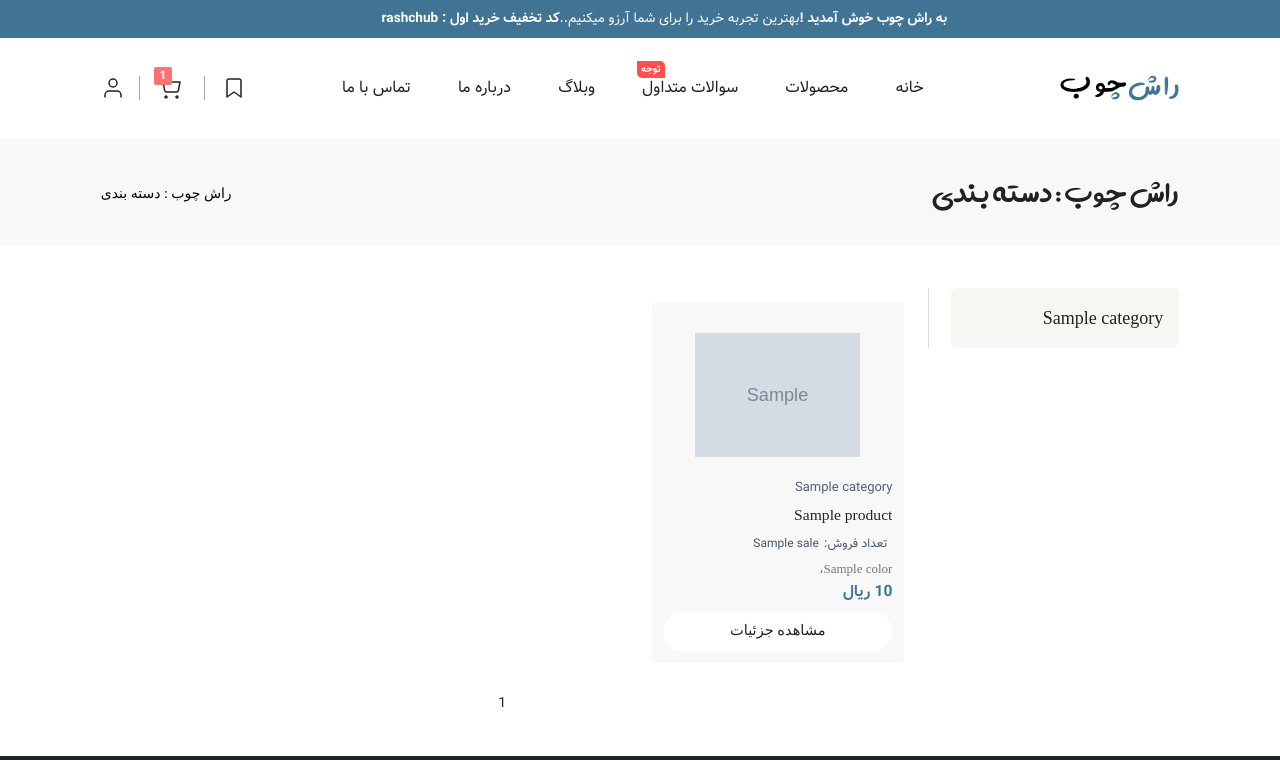
After one commit to hamounb/rashchub, a Django app: template store/templates/store/all-products.html in a window 1280 px wide. The commit adds this page. Shown: the top 760 px of the page. Run offline with Django 3.2, Linux system fonts and the light colour scheme; the template is opened without the code that fills it: most values are stand-ins (such as "Sample title", 1, 10 or a date in 2020); grey boxes marked "Sample" are stand-in pictures; some libraries are stand-ins or nearby versions; some web fonts are replaced; grey boxes are pictures that could not be loaded.

Commit message:
Version 1.0.6

```diff
--- /dev/null
+++ b/store/templates/store/all-products.html
@@ -0,0 +1,124 @@
+{% extends "base.html" %}
+{% load static %}
+
+{% block title %}
+{{ category.title }} - قیمت و خرید انواع {{ category.title }}
+{% endblock title %}
+
+{% block content %}
+<!-- Breadcrumb Section Start -->
+<section class="breadcrumb-section pt-0">
+    <div class="container-fluid-lg">
+        <div class="row">
+            <div class="col-12">
+                <div class="breadcrumb-contain">
+                    <h2>راش چوب : دسته بندی</h2>
+                    <nav>
+                        <ol class="breadcrumb mb-0">
+                            <li class="breadcrumb-item">
+                                <a href="index.html">
+                                    <i class="fa-solid fa-house"></i>
+                                </a>
+                            </li>
+                            <li class="breadcrumb-item active">راش چوب : دسته بندی</li>
+                        </ol>
+                    </nav>
+                </div>
+            </div>
+        </div>
+    </div>
+</section>
+<!-- Breadcrumb Section End -->
+
+<!-- Shop Section Start -->
+<section class="section-b-space shop-section">
+    <div class="container-fluid-lg">
+        <div class="row">
+            <div class="col-custom-3">
+                <div class="left-box wow fadeInUp">
+                    <div class="shop-left-sidebar">
+                        <ul class="nav nav-pills mb-3 custom-nav-tab" id="pills-tab" role="tablist">
+                            {% for category in categories %}
+                            <li class="nav-item" role="presentation">
+                                <input type="button" onclick="location.href='{% url 'store:category' slug=category.slug %}';" class="nav-link {% if category.slug == slug %}active{% endif %}"
+                                    aria-selected="true" value="{{ category.title }}">
+                            </li>
+                            {% endfor %}
+                        </ul>
+                    </div>
+                </div>
+            </div>
+
+            <div class="col-custom-">
+                <div class="show-button">
+                    <div class="filter-button d-inline-block d-lg-none">
+                        <a><i class="fa-solid fa-filter"></i> فیلتر</a>
+                    </div>
+                </div>
+
+                <div class="row g-sm-4 g-3 row-cols-xxl-3 row-cols-xl-3 row-cols-lg-2 row-cols-md-3 row-cols-2 product-list-section">
+                    {% for product in products %}
+                    <div>
+                        <div class="product-box-3 h-100 wow fadeInUp">
+                            <div class="product-header">
+                                <div class="product-image">
+                                    <a href="{% url 'store:product-details' slug=product.slug %}">
+                                        <img src="{{ product.cover.url }}"
+                                            class="img-fluid blur-up lazyload" alt="{{ product.name }}">
+                                    </a>
+                                </div>
+                            </div>
+                            <div class="product-footer">
+                                <div class="product-detail">
+                                    <span class="span-name">{{ product.category.title }}</span>
+                                    <a href="{% url 'store:product-details' slug=product.slug %}">
+                                        <h5 class="name">{{ product.name }}</h5>
+                                    </a>
+                                    <div class="product-rating mt-2">
+                                        <span>تعداد فروش:</span>
+                                        <span>{{ product.sale }}</span>
+                                    </div>
+                                    <h6 class="unit">{% for i in product.color.all %}{{ i.title }}، {% endfor %}</h6>
+                                    <h5 class="price"><span class="theme-color">{% if product.price %}{{ product.price }} ریال{% else %}0{% endif %} </span>
+                                    </h5>
+                                   <div class="add-to-cart-box bg-white">
+                                        <a href="{% url 'store:product-details' slug=product.slug %}" class="btn btn-block btn-add-cart">مشاهده جزئیات</a>
+                                    </div>
+                                </div>
+                            </div>
+                        </div>
+                    </div>
+                    {% endfor %}
+                </div>
+
+                <nav class="custom-pagination">
+                    <ul class="pagination justify-content-center">
+                        </li>
+                        {% if page_obj.has_previous %}
+                        <li class="page-item">
+                            <a href="?page=1">&laquo; <i class="fa-solid fa-angles-right"></a>
+                        </li>
+                        <li class="page-item">
+                            <a href="?page={{ page_obj.previous_page_number }}">{{ page_obj.previous_page_number }}</a>
+                        </li>
+                        {% endif %}
+                        <li class="page-item active">
+                            {{ page_obj.number }}
+                        </li>
+                        {% if page_obj.has_next %}
+                        <li class="page-item">
+                            <a href="?page={{ page_obj.next_page_number }}">{{ page_obj.next_page_number }}</a>
+                        </li>
+                        <li class="page-item">
+                            <a href="?page={{ page_obj.paginator.num_pages }}"><i class="fa-solid fa-angles-left"> &raquo;</a>
+                        </li>
+                        {% endif %}
+                    </ul>
+                </nav>
+            </div>
+        </div>
+    </div>
+</section>
+<!-- Shop Section End -->
+
+{% endblock content %}
--- a/store/templates/store/index.html
+++ b/store/templates/store/index.html
@@ -130,8 +130,10 @@
                             <div class="product-box product-white-bg wow fadeIn">
                                 <div class="product-image">
                                     <a href="{% url 'store:product-details' slug=p.product.slug %}">
+                                        {% if p.product.cover %}
                                         <img src="{{ p.product.cover.url }}"
                                             class="img-fluid blur-up lazyload" alt="">
+                                        {% endif %}
                                     </a>
                                 </div>
                                 <div class="product-detail position-relative">
@@ -278,8 +280,10 @@
                         <div class="product-box product-white-bg wow fadeIn">
                             <div class="product-image">
                                 <a href="{% url 'store:product-details' slug=sale.slug %}">
+                                    {% if sale.cover %}
                                     <img src="{{ sale.cover.url }}" class="img-fluid blur-up lazyload"
                                         alt="{{ sale.name }}">
+                                    {% endif %}
                                 </a>
                             </div>
                             <div class="product-detail position-relative">
@@ -428,8 +432,10 @@
                                 <li>
                                     <div class="offer-product">
                                         <a href="{% url 'store:product-details' slug=new.slug %}" class="offer-image">
+                                            {% if new.cover %}
                                             <img src="{{ new.cover.url }}" class="blur-up lazyload"
                                                 alt="{{ new.name }}">
+                                            {% endif %}
                                         </a>
 
                                         <div class="offer-detail">
--- a/store/templates/store/product-details.html
+++ b/store/templates/store/product-details.html
@@ -645,8 +645,10 @@
                                     <li>
                                         <div class="offer-product">
                                             <a href="{% url 'store:product-details' slug=new.slug %}" class="offer-image">
+                                                {% if new.cover %}
                                                 <img src="{{ new.cover.url }}"
                                                     class="img-fluid blur-up lazyload" alt="{{ new.name }}">
+                                                {% endif %}
                                             </a>
 
                                             <div class="offer-detail">
@@ -714,8 +716,10 @@
                                 <div class="product-header">
                                     <div class="product-image">
                                         <a href="{% url 'store:product-details' slug=i.slug %}">
+                                            {% if i.cover %}
                                             <img src="{{ i.cover.url }}"
                                                 class="img-fluid blur-up lazyload" alt="">
+                                            {% endif %}
                                         </a>
                                     </div>
                                 </div>
--- a/store/urls.py
+++ b/store/urls.py
@@ -8,6 +8,7 @@ urlpatterns = [
     path("cart/add/<int:id>/", CartAddView.as_view(), name="cart-add"),
     path("cart/", CartView.as_view(), name="cart"),
     path("cart/remove/<int:id>/", CartRemoveView.as_view(), name="cart-remove"),
+    path("products/", AllProductsView.as_view(), name="all-products"),
     re_path(r'category/(?P<slug>[^/]+)/?/$', CategoryView.as_view(), name="category"),
     re_path(r'product/(?P<slug>[^/]+)/?/$', ProductDetailsView.as_view(), name="product-details"),
     path("about-us/", AboutUsView.as_view(), name="about-us"),
--- a/templates/base.html
+++ b/templates/base.html
@@ -410,35 +410,35 @@
     <div class="mobile-menu d-md-none d-block mobile-cart">
         <ul>
             <li class="active">
-                <a href="index.html">
+                <a href="{% url 'store:index' %}">
                     <i class="iconly-Home icli"></i>
                     <span>خانه</span>
                 </a>
             </li>
 
             <li class="mobile-category">
-                <a href="javascript:void(0)">
+                <a href="{% url 'store:all-products' %}">
                     <i class="iconly-Category icli js-link"></i>
                     <span>محصولات</span>
                 </a>
             </li>
 
             <li>
-                <a href="search.html" class="search-box">
+                <a href="#" class="search-box">
                     <i class="iconly-Search icli"></i>
                     <span>جستجو</span>
                 </a>
             </li>
 
             <li>
-                <a href="wishlist.html" class="notifi-wishlist">
-                    <i class="iconly-Heart icli"></i>
-                    <span>علاقه‌مندی</span>
+                <a href="{% url 'accounts:profile' %}" class="notifi-wishlist">
+                    <i class="iconly-Profile icli"></i>
+                    <span>حساب</span>
                 </a>
             </li>
 
             <li>
-                <a href="cart.html">
+                <a href="{% url 'store:cart' %}">
                     <i class="iconly-Bag-2 icli fly-cate"></i>
                     <span>سبد خرید</span>
                 </a>
```
Also changed, not shown: store/views.py (+18 -1 lines).
